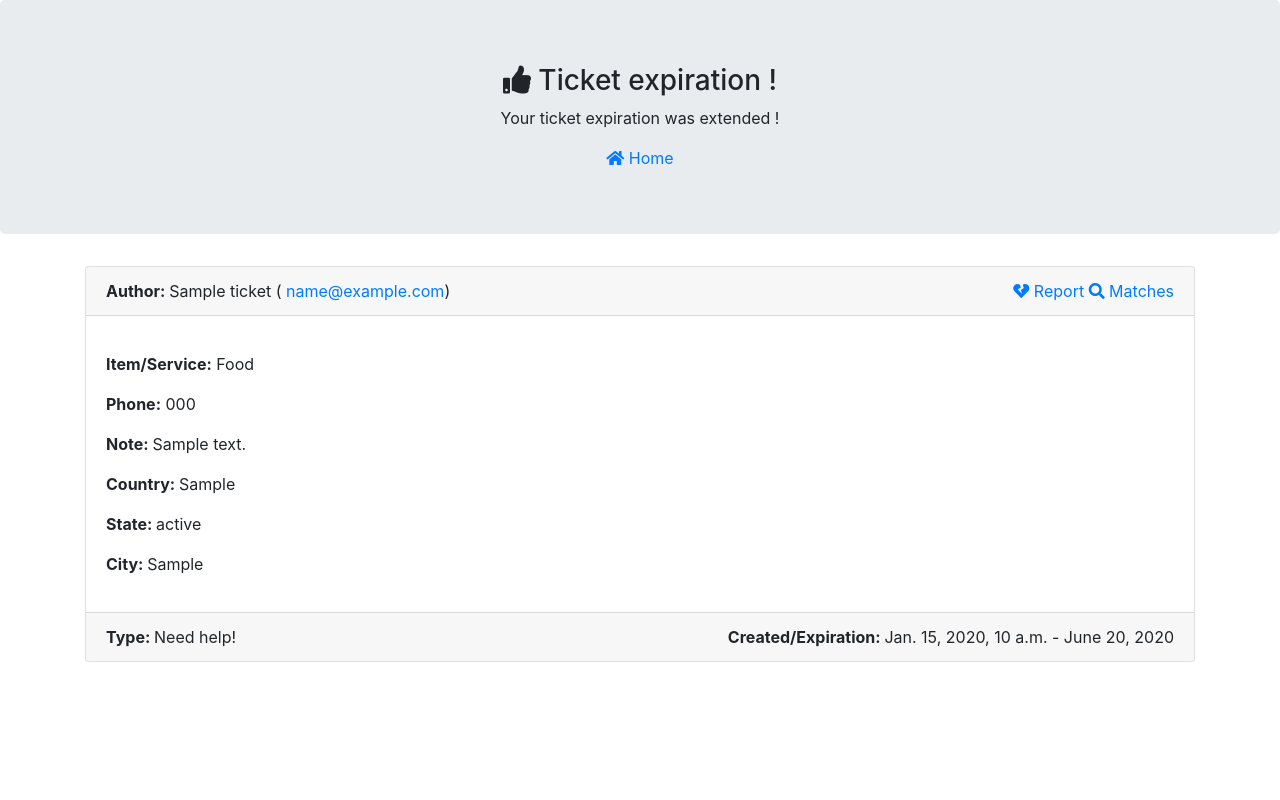
After one commit to iogf/shiva, a Django app: page /ticket_app/avoid-expiration/1/1/ in a window 1280 px wide. The commit adds this page. Run offline with Django 3.2, Linux system fonts and the light colour scheme; tables that the repository leaves empty hold one stand-in row (values such as "Sample post"); some libraries are stand-ins or nearby versions.

Commit message:
Adding ticket expiration mechanism parcially.

```diff
--- a/shiva/base.py
+++ b/shiva/base.py
@@ -24,6 +24,9 @@ SECRET_KEY = '*7y@tp@b3d1kr900sre3jy)i@(+1113!n_js^&%frs$qtgnosi'
 
 # SECURITY WARNING: don't run with debug turned on in production!
 DEBUG = True
+
+# 30 days until ticket expiraion.
+TICKET_EXPIRATION = 30
 
 ALLOWED_HOSTS = ['0.0.0.0']
 
--- a/shiva/settings.py
+++ b/shiva/settings.py
@@ -1,5 +1,8 @@
 # Import base settings.
 from shiva.base import *
+
+# 30 days until ticket expiraion.
+TICKET_EXPIRATION = 30
 
 # The site domain.
 SITE_ADDRESS = 'http://0.0.0.0:8000'
--- a/ticket_app/forms.py
+++ b/ticket_app/forms.py
@@ -27,6 +27,9 @@ class FindTicketForm(forms.Form):
     country = forms.CharField(required=False,
     help_text='Example: India')
 
+    state = forms.CharField(required=False,
+    help_text='Example: RJ')
+
     city = forms.CharField(required=False,
     help_text='Example: Rio')
 
--- a/ticket_app/models.py
+++ b/ticket_app/models.py
@@ -71,15 +71,27 @@ class TicketTokenMixin(models.Model):
 
         return url
 
+    def expiration_url(self):
+        url = reverse('ticket_app:avoid-expiration', kwargs={
+        'ticket_id': self.ticket.id, 'token': self.token})
+        url = '%s%s' % (settings.SITE_ADDRESS, url)
+
+        return url
+
     def send_token(self):
         url0 = self.vmail_url()
         url1 = self.delete_url()
+        url2 = self.expiration_url()
 
         subject = 'Validate your Shiva ticket.'
         message = ('Click on the link to validate your ticket.\n%s\n\n'
-        'Use this link to delete your ticket.\n%s')
+        'Use this link to delete your ticket.\n%s\n\n'
+        'Link to avoid ticket expiration\n%s\n\n'
+        'Your ticket will expire on %s\n')
 
-        message    = message % (url0, url1)
+        message = message % (url0, url1,
+        self.ticket.expiration, url2)
+
         email_from = settings.EMAIL_HOST_USER
         recipient_list = [self.ticket.email,]
 
@@ -96,7 +108,7 @@ class Ticket(TicketMixin):
 
     phone = models.CharField(null=True,
     blank=True, verbose_name='Phone',
-    help_text='Type your phone.', max_length=256)
+    help_text='Type your phone.', max_length=30)
 
     email = models.EmailField(max_length=70,
     verbose_name='E-mail', help_text='E-mail for contact.',
@@ -126,11 +138,17 @@ class Ticket(TicketMixin):
 
     country = models.CharField(null=False,
     blank=False, verbose_name='Country',
-    help_text='Type your country.', max_length=256)
+    help_text='Type your country.', max_length=60)
+
+    state = models.CharField(null=True,
+    blank=False, verbose_name='State',
+    help_text='Type your state.', max_length=60)
 
     city = models.CharField(null=True,
     blank=False, verbose_name='City',
-    help_text='Type your city.', max_length=256)
+    help_text='Type your city.', max_length=60)
+
+    expiration = models.DateTimeField(blank=True, null=False)
 
     created = models.DateTimeField(auto_now_add=True, null=True)
     enabled = models.BooleanField(default=False)
--- /dev/null
+++ b/ticket_app/templates/ticket_app/avoid-expiration.html
@@ -0,0 +1,30 @@
+{% load i18n %}
+<html lang="en">
+<head>
+  <title>Shiva</title>
+  <meta charset="utf-8">
+  <meta name="viewport" content="width=device-width, initial-scale=1">
+  <link rel="stylesheet" href="https://maxcdn.bootstrapcdn.com/bootstrap/4.4.1/css/bootstrap.min.css">
+  <script src="https://ajax.googleapis.com/ajax/libs/jquery/3.4.1/jquery.min.js"></script>
+  <script src="https://cdnjs.cloudflare.com/ajax/libs/popper.js/1.16.0/umd/popper.min.js"></script>
+  <script src="https://maxcdn.bootstrapcdn.com/bootstrap/4.4.1/js/bootstrap.min.js"></script>
+<link rel="stylesheet" href="https://use.fontawesome.com/releases/v5.7.0/css/all.css" integrity="sha384-lZN37f5QGtY3VHgisS14W3ExzMWZxybE1SJSEsQp9S+oqd12jhcu+A56Ebc1zFSJ" crossorigin="anonymous">
+
+</head>
+<body>
+
+<div class="jumbotron text-center">
+  <h3><i class="fas fa-thumbs-up"></i> Ticket expiration !</h3>
+  <p> Your ticket expiration was extended !</p>
+
+<a href="{% url 'ticket_app:list-tickets' %}"> <i class="fas fa-home"></i> Home </a>
+
+</div>
+
+<div class="container">
+{% include 'ticket_app/ticket-model.html' with ticket=ticket %}
+
+</div>
+
+</body>
+</html>
--- a/ticket_app/templates/ticket_app/create-ticket.html
+++ b/ticket_app/templates/ticket_app/create-ticket.html
@@ -34,6 +34,7 @@
 {% bootstrap_field form.item_type  size='md' %}
 {% bootstrap_field form.note  size='md' %}
 {% bootstrap_field form.country  size='md' %}
+{% bootstrap_field form.state  size='md' %}
 
 {% bootstrap_field form.city  size='md' %}
 
--- a/ticket_app/templates/ticket_app/find-ticket.html
+++ b/ticket_app/templates/ticket_app/find-ticket.html
@@ -34,6 +34,8 @@
 
 {% bootstrap_field form.type  size='md' %}
 {% bootstrap_field form.country  size='md' %}
+{% bootstrap_field form.state  size='md' %}
+
 {% bootstrap_field form.city  size='md' %}
 
 {% bootstrap_field form.email  size='md' %}
--- a/ticket_app/templates/ticket_app/ticket-model.html
+++ b/ticket_app/templates/ticket_app/ticket-model.html
@@ -20,13 +20,16 @@ Matches </a>
 <p> <b> Note: </b> {{ticket.note}}  </p>
 
 <p> <b> Country: </b> {{ticket.country}}  </p>
+
+<p> <b> State: </b> {{ticket.state}}  </p>
+
 <p> <b> City: </b> {{ticket.city}}  </p>
 
 
 </div>
 <div class="card-footer"><b> Type: </b>{{ticket.get_type_display}}
-<div class="float-right"> <b> Created: </b> {{ticket.created}} </div>
-
+<div class="float-right"> <b> Created/Expiration: </b>
+{{ticket.created}} - {{ticket.expiration}} </div>
 
 </div>
 </div>
--- a/ticket_app/urls.py
+++ b/ticket_app/urls.py
@@ -13,6 +13,7 @@ urlpatterns = [
     path('create-ticket/', views.CreateTicket.as_view(), name='create-ticket'),
     path('find-ticket/', views.FindTicket.as_view(), name='find-ticket'),
     path('validate-email/<int:ticket_id>/<str:token>/', views.ValidateEmail.as_view(), name='validate-email'),
+    path('avoid-expiration/<int:ticket_id>/<str:token>/', views.AvoidExpiration.as_view(), name='avoid-expiration'),
 
 ]
 
--- a/ticket_app/views.py
+++ b/ticket_app/views.py
@@ -3,6 +3,7 @@ from django.views.generic import View
 from .models import TicketToken, Ticket
 from django.core.mail import send_mail
 from django.conf import settings
+from datetime import date, timedelta
 from . import forms
 import secrets
 
@@ -37,6 +38,17 @@ class EnableTicket(View):
             'ticket_app/enable-ticket.html', {'c_helper': c_helper,
                 'c_help': c_help, 'ticket': ticket})
 
+class AvoidExpiration(View):
+    def get(self, request, ticket_id, token):
+        ticket = Ticket.objects.get(id=ticket_id)
+        delta = timedelta(days=settings.TICKET_EXPIRATION)
+
+        ticket.expiration = date.today() + delta
+        ticket.save()
+
+        return render(request,
+            'ticket_app/avoid-expiration.html', {'ticket': ticket})
+
 class ValidateEmail(View):
     def get(self, request, ticket_id, token):
         token  = TicketToken.objects.get(token=token, ticket__id=ticket_id)
@@ -69,7 +81,11 @@ class CreateTicket(View):
         if not form.is_valid():
             return render(request, 'ticket_app/create-ticket.html',
                     {'form': form}, status=400)
-        ticket = form.save()
+
+        ticket = form.save(commit=False)
+        delta  = timedelta(settings.TICKET_EXPIRATION)
+        ticket.expiration = date.today() + delta
+        ticket.save()
 
         token  = TicketToken.objects.create(
         token=secrets.token_urlsafe(24), ticket=ticket)
```
Also changed, not shown: ticket_app/migrations/0004_auto_20200521_0535.py (added), ticket_app/migrations/0005_auto_20200521_0613.py (added).
